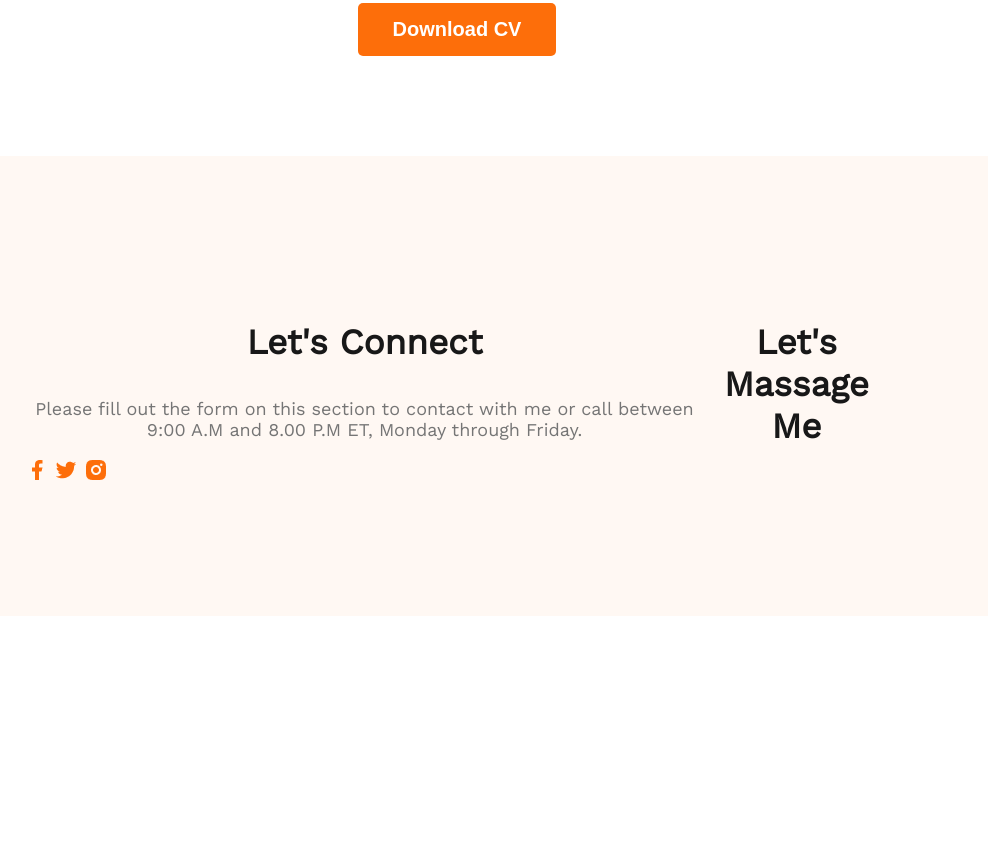
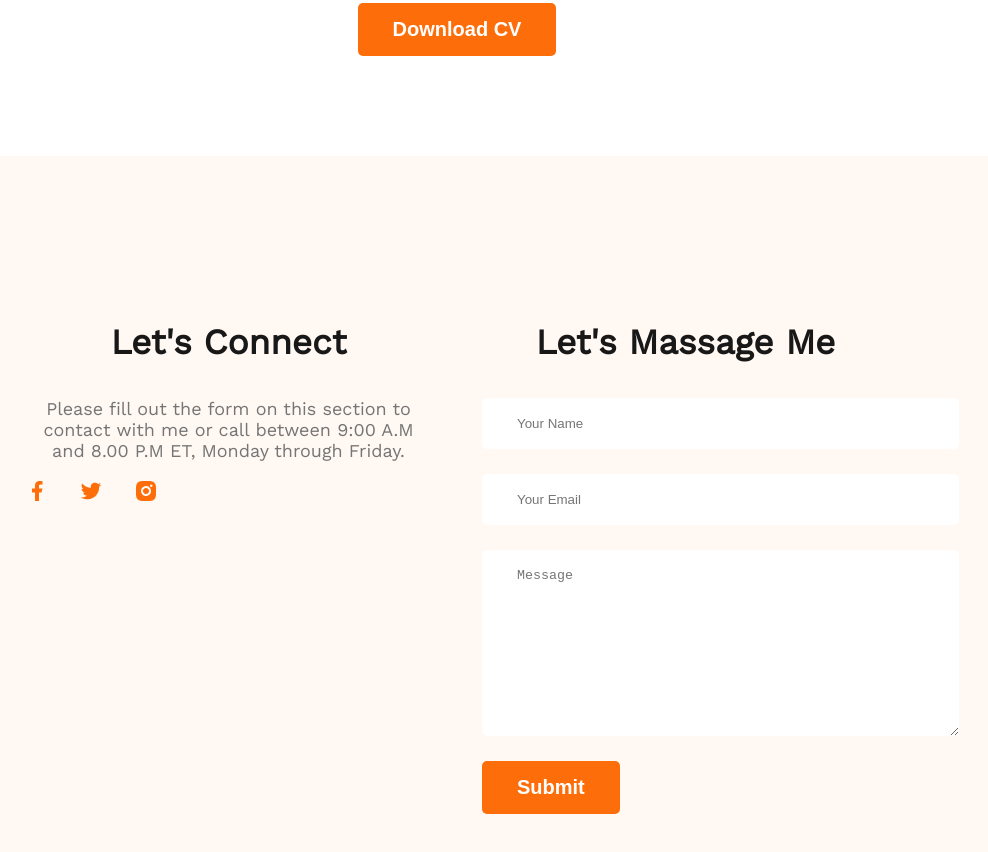
Before and after one commit to AsrafUddin89/webdeveloper-portfolio, a plain HTML site: page index.html in a window 1280 px wide. Shown: the part 3082-3934 px from the top of the page, without its empty margins (183-1171 px from the left). Before the commit the page ends 3706 px from the top, so only its background shows below. Drawn offline with nearby package versions, Linux system fonts and the light colour scheme.

Commit message:
footer section finished

```diff
--- a/index.html
+++ b/index.html
@@ -154,6 +154,12 @@
         </div>
         <div class="footer-column">
             <h3 class="section-title">Let's Massage Me</h3>
+          <form class="contact" action="">
+            <input type="text" placeholder="Your Name">
+                <input type="email" placeholder="Your Email">
+                <textarea name="" placeholder="Message" id="" cols="30" rows="10"></textarea>
+                <input class="btn-primary" type="submit" value="Submit">
+          </form>
         </div>
 
     </footer>
--- a/styles/portfolio.css
+++ b/styles/portfolio.css
@@ -188,7 +188,25 @@ main {
 /*footer section styles */
 footer{
     display: flex;
+    gap: 50px;
     background: #FFF8F3;
     padding: 130px 200px;
     margin-top: 100px;
 }
+.footer-column{
+    width: 50%;
+}
+.social-links a{
+    margin-right: 25px;
+}
+.contact input[type="text"], input[type="email"], textarea{
+    display: block;
+    margin-bottom: 25px;
+    padding: 18px 35px;
+    color: #757575;
+    border-radius: 5px;
+    background: #FFF;
+    border: 0;
+    width: 100%;
+
+}
```
